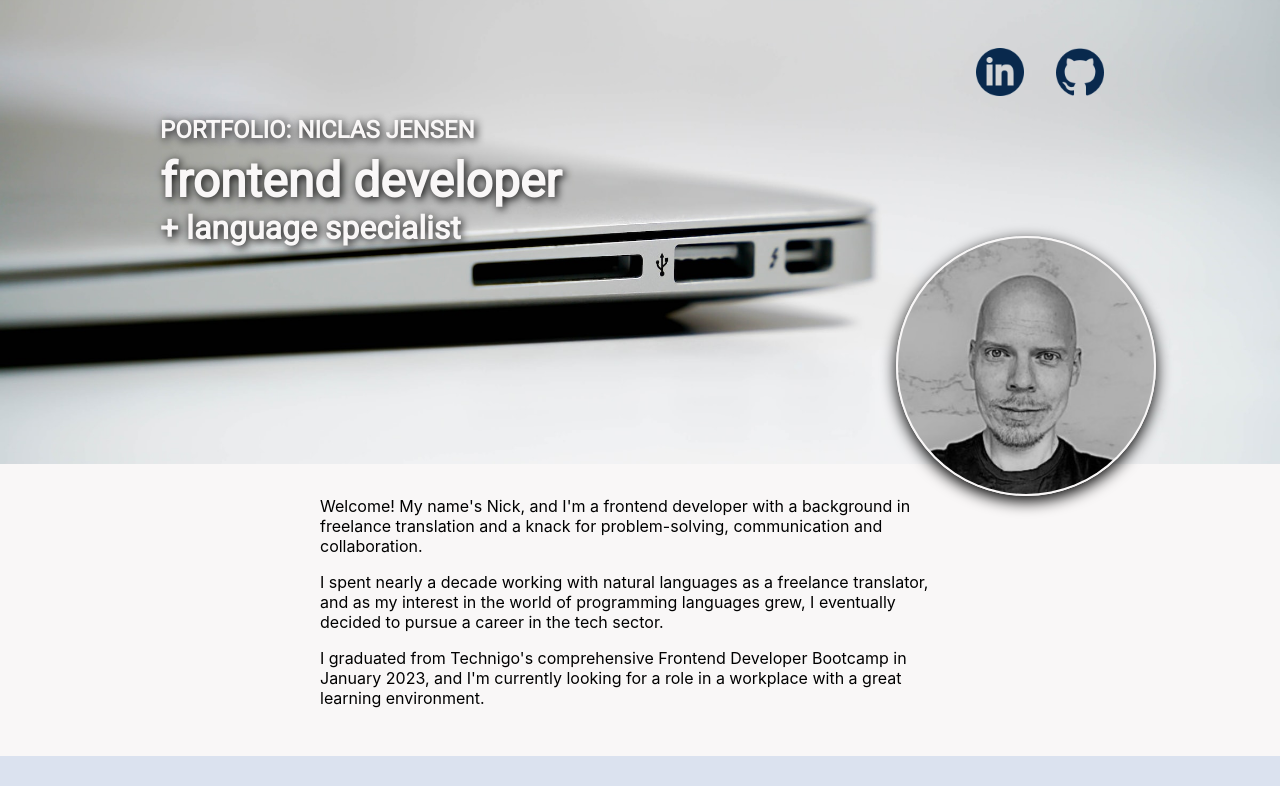
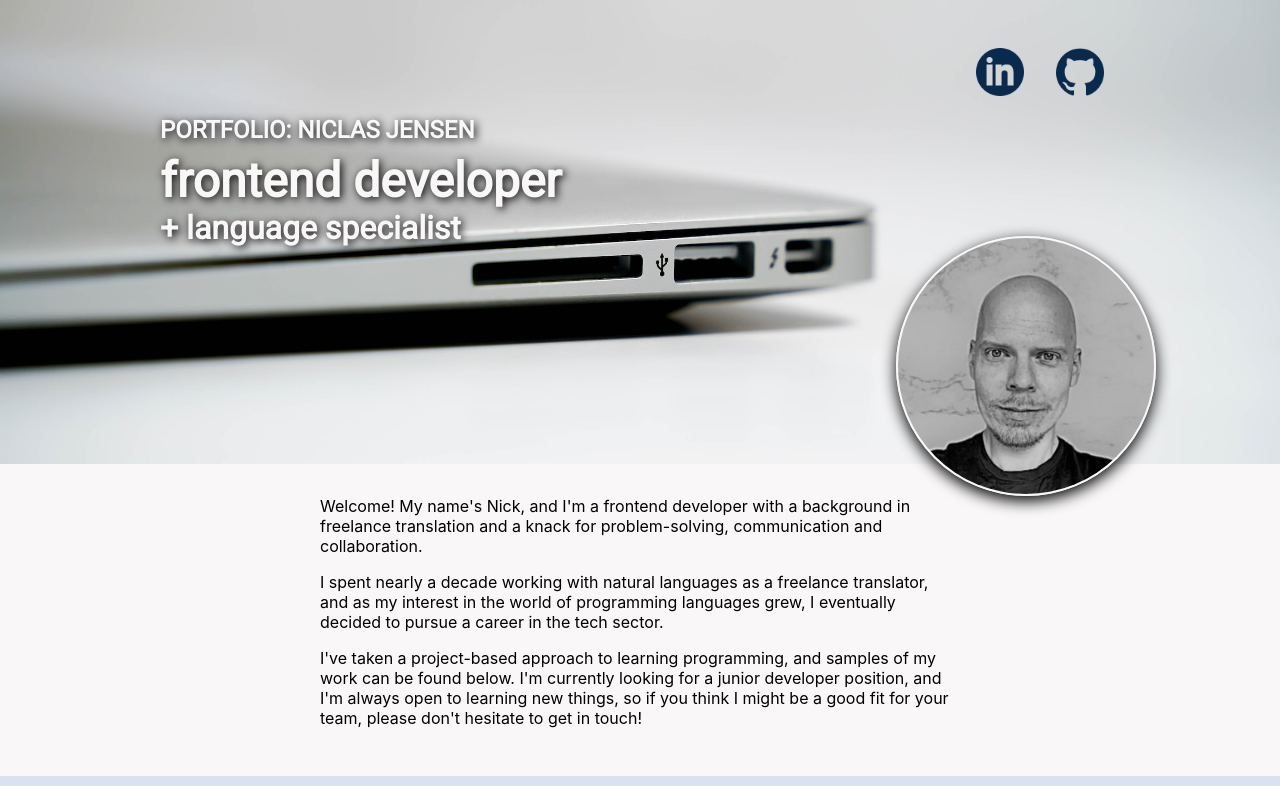
Before and after one commit to Technigo/project-react-portfolio, a React (Create React App) app: page / in a window 1280 px wide. Shown: the top 786 px of the page. Built offline with nearby package versions, Linux system fonts and the light colour scheme.

Commit message:
Revised About text

```diff
--- a/src/components/About.js
+++ b/src/components/About.js
@@ -13,9 +13,10 @@ export const About = () => {
          translator, and as my interest in the world of programming languages grew,
           I eventually decided to pursue a career in the tech sector.
         </p>
-        <p>I graduated from Technigo&apos;s comprehensive Frontend Developer
-         Bootcamp in January 2023, and I&apos;m currently looking for a
-         role in a workplace with a great learning environment.
+        <p>I&apos;ve taken a project-based approach to learning programming, and samples of my work
+          can be found below. I&apos;m currently looking for a junior developer position, and
+          I&apos;m always open to learning new things, so if you think I
+          might be a good fit for your team, please don&apos;t hesitate to get in touch!
         </p>
       </InnerWrapper>
     </OuterWrapper>
```
